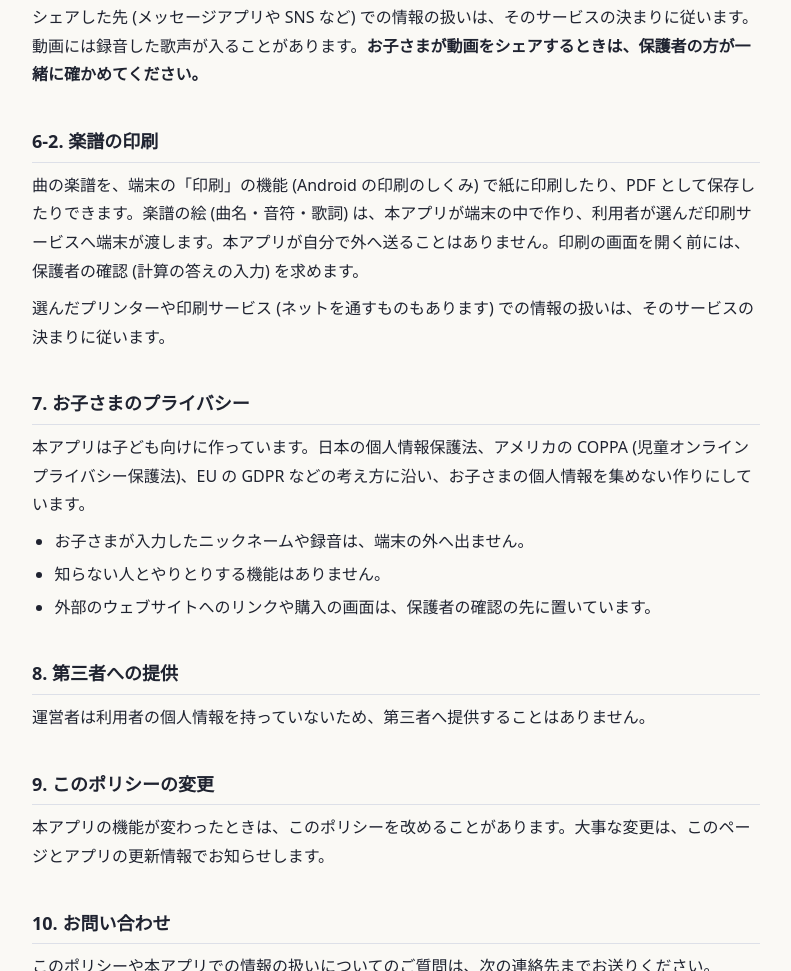
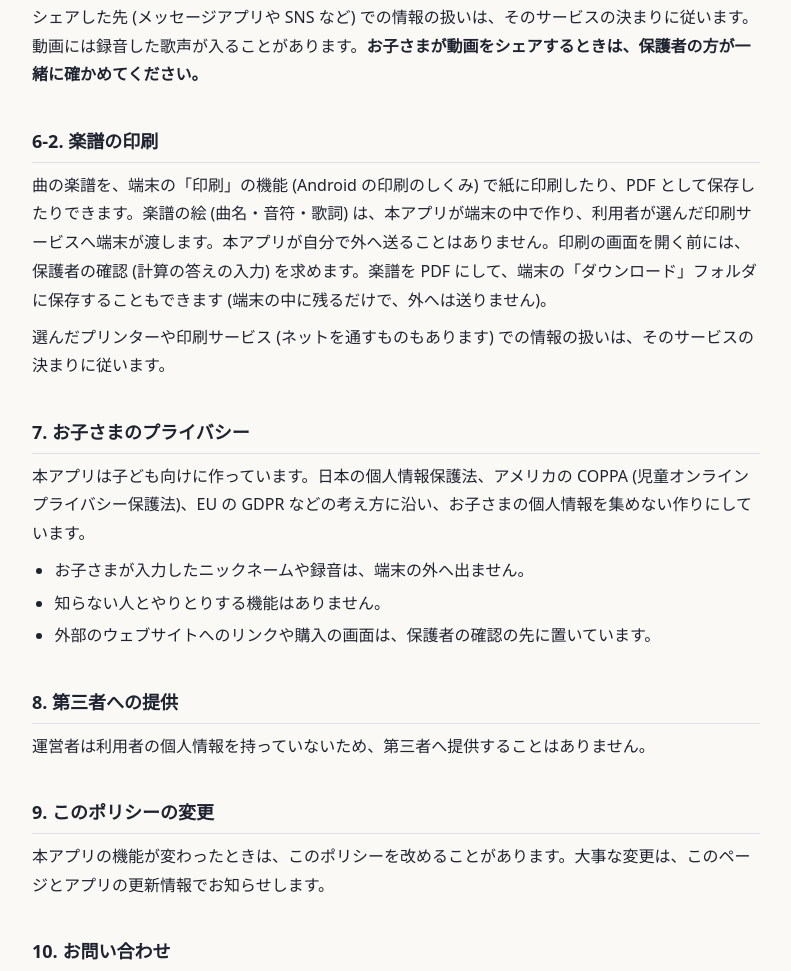
Before and after one commit to zkanimation23-ai/furattoband-privacy, a plain HTML site: page index.html in a window 1280 px wide. Shown: the part 2463-3434 px from the top of the page, without its empty margins (244-1035 px from the left). Drawn offline with Linux system fonts and the light colour scheme.

Commit message:
プライバシーポリシー: 楽譜を PDF で端末に保存できることを足す

```diff
--- a/index.html
+++ b/index.html
@@ -49,7 +49,7 @@
 <p>合奏の動画を作って、端末に保存したり、ほかのアプリに渡したりできます。この操作は利用者がボタンを押したときだけ行い、本アプリが勝手に送ることはありません。ほかのアプリに渡す前には、保護者の確認 (計算の答えの入力) を求めます。保護者の方がその画面で「次回から計算を省略する」を選んだ場合は、次から確認を省きます (設定の「アプリ」から元に戻せます)。</p>
 <p>シェアした先 (メッセージアプリや SNS など) での情報の扱いは、そのサービスの決まりに従います。動画には録音した歌声が入ることがあります。<strong>お子さまが動画をシェアするときは、保護者の方が一緒に確かめてください。</strong></p>
 <h2>6-2. 楽譜の印刷</h2>
-<p>曲の楽譜を、端末の「印刷」の機能 (Android の印刷のしくみ) で紙に印刷したり、PDF として保存したりできます。楽譜の絵 (曲名・音符・歌詞) は、本アプリが端末の中で作り、利用者が選んだ印刷サービスへ端末が渡します。本アプリが自分で外へ送ることはありません。印刷の画面を開く前には、保護者の確認 (計算の答えの入力) を求めます。</p>
+<p>曲の楽譜を、端末の「印刷」の機能 (Android の印刷のしくみ) で紙に印刷したり、PDF として保存したりできます。楽譜の絵 (曲名・音符・歌詞) は、本アプリが端末の中で作り、利用者が選んだ印刷サービスへ端末が渡します。本アプリが自分で外へ送ることはありません。印刷の画面を開く前には、保護者の確認 (計算の答えの入力) を求めます。楽譜を PDF にして、端末の「ダウンロード」フォルダに保存することもできます (端末の中に残るだけで、外へは送りません)。</p>
 <p>選んだプリンターや印刷サービス (ネットを通すものもあります) での情報の扱いは、そのサービスの決まりに従います。</p>
 <h2>7. お子さまのプライバシー</h2>
 <p>本アプリは子ども向けに作っています。日本の個人情報保護法、アメリカの COPPA (児童オンラインプライバシー保護法)、EU の GDPR などの考え方に沿い、お子さまの個人情報を集めない作りにしています。</p>
```
